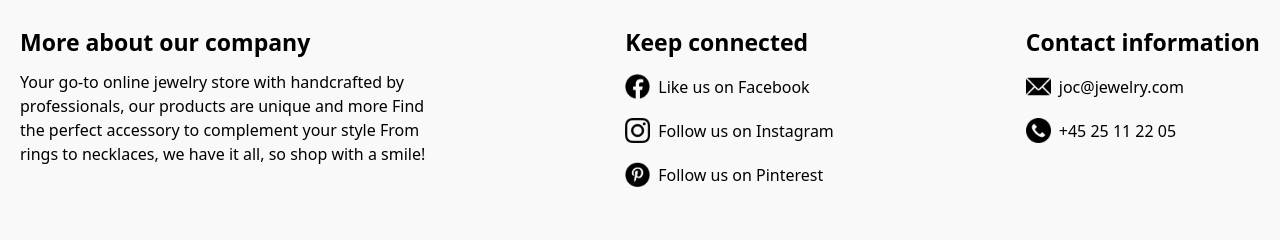
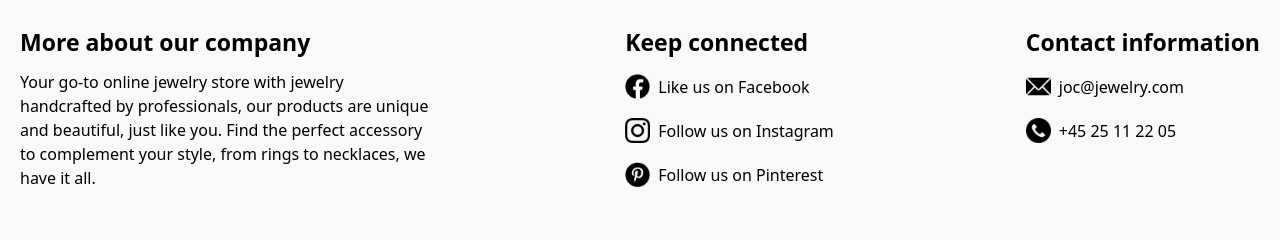
Before and after one commit to TheSpahThatSpies/smykkewebshop, a React (Create React App) app in the folder frontend/: page / in a window 1280 px wide. Shown: the part 1471-1711 px from the top of the page. Built offline with nearby package versions, Linux system fonts and the light colour scheme; no server answers.

Commit message:
about text

```diff
--- a/frontend/src/components/indexpage/Footer.js
+++ b/frontend/src/components/indexpage/Footer.js
@@ -15,9 +15,8 @@ export default function Footer() {
         <div className={styling.first}>
             <h1>More about our company</h1>
             <p>Your go-to online jewelry store
-with handcrafted by professionals, our products are unique and more
-Find the perfect accessory to complement your style
-From rings to necklaces, we have it all, so shop with a smile!</p>
+with jewelry handcrafted by professionals, our products are unique and beautiful, just like you.
+Find the perfect accessory to complement your style, from rings to necklaces, we have it all.</p>
         </div>
 
         <div className={styling.second}>
```
